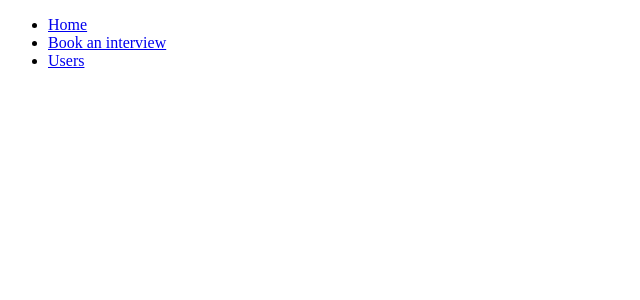
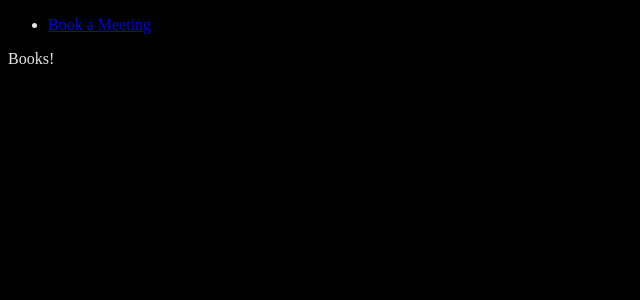
Before and after one commit to Gernene/ucb-local-hack-day-2019, a React (Create React App) app in the folder client/: page /book in a window 1280 px wide. Shown: the top 300 px of the page, without its empty margins (0-640 px from the left). Built offline with nearby package versions, Linux system fonts and the light colour scheme.

Commit message:
Create book meeting views

```diff
--- a/client/src/App.js
+++ b/client/src/App.js
@@ -2,31 +2,21 @@ import React from "react";
 import {
   BrowserRouter as Router,
   Switch,
-  Route,
-  Link
+  Route
 } from "react-router-dom";
+import { HomeView } from "./views/HomeView";
+import { AppLayout } from "./components/AppLayout";
+import { BookView } from "./views/BookView";
 
 export default function App() {
   return (
     <Router>
-      <nav>
-        <ul>
-          <li>
-            <Link to="/">Home</Link>
-          </li>
-          <li>
-            <Link to="/book">Book an interview</Link>
-          </li>
-          <li>
-            <Link to="/users">Users</Link>
-          </li>
-        </ul>
-      </nav>
-
-      <Switch>
-        <Route exact path="/"/>
-        <Route exact path="/book"/>
-      </Switch>
+      <AppLayout>
+        <Switch>
+          <Route exact path="/" component={HomeView}/>
+          <Route exact path="/book" component={BookView}/>
+        </Switch>
+      </AppLayout>
     </Router>
   );
 }
--- a/client/src/app.css
+++ b/client/src/app.css
@@ -1,38 +1,5 @@
-.App {
-  text-align: center;
+html,
+body {
+  background: #000000;
+  color: #e5e5e5;
 }
-
-.App-logo {
-  height: 40vmin;
-  pointer-events: none;
-}
-
-@media (prefers-reduced-motion: no-preference) {
-  .App-logo {
-    animation: App-logo-spin infinite 20s linear;
-  }
-}
-
-.App-header {
-  background-color: #282c34;
-  min-height: 100vh;
-  display: flex;
-  flex-direction: column;
-  align-items: center;
-  justify-content: center;
-  font-size: calc(10px + 2vmin);
-  color: white;
-}
-
-.App-link {
-  color: #61dafb;
-}
-
-@keyframes App-logo-spin {
-  from {
-    transform: rotate(0deg);
-  }
-  to {
-    transform: rotate(360deg);
-  }
-}
--- /dev/null
+++ b/client/src/components/AppLayout.jsx
@@ -0,0 +1,19 @@
+import React from "react";
+import { Link } from "react-router-dom";
+
+export function AppLayout ({children}) {
+  return (
+    <div className="app">
+      <nav>
+        <ul>
+          <li>
+            <Link to="/book">Book a Meeting</Link>
+          </li>
+        </ul>
+      </nav>
+      <div className="wrapper">
+        {children}
+      </div>
+    </div>
+  );
+}
--- /dev/null
+++ b/client/src/components/SlotSelector.jsx
@@ -0,0 +1,9 @@
+import React from "react";
+
+export function SlotSelector () {
+  return (
+    <>
+      Books!
+    </>
+  );
+}
--- /dev/null
+++ b/client/src/views/BookView.jsx
@@ -0,0 +1,10 @@
+import React from "react";
+import { SlotSelector } from "../components/SlotSelector";
+
+export function BookView () {
+  return (
+    <>
+      <SlotSelector/>
+    </>
+  );
+}
--- a/client/src/views/HomeView.jsx
+++ b/client/src/views/HomeView.jsx
@@ -1,6 +1,6 @@
 import React from "react";
 
-export default function App() {
+export function HomeView () {
   return (
     <>Hello world! This is home!</>
   );
```
